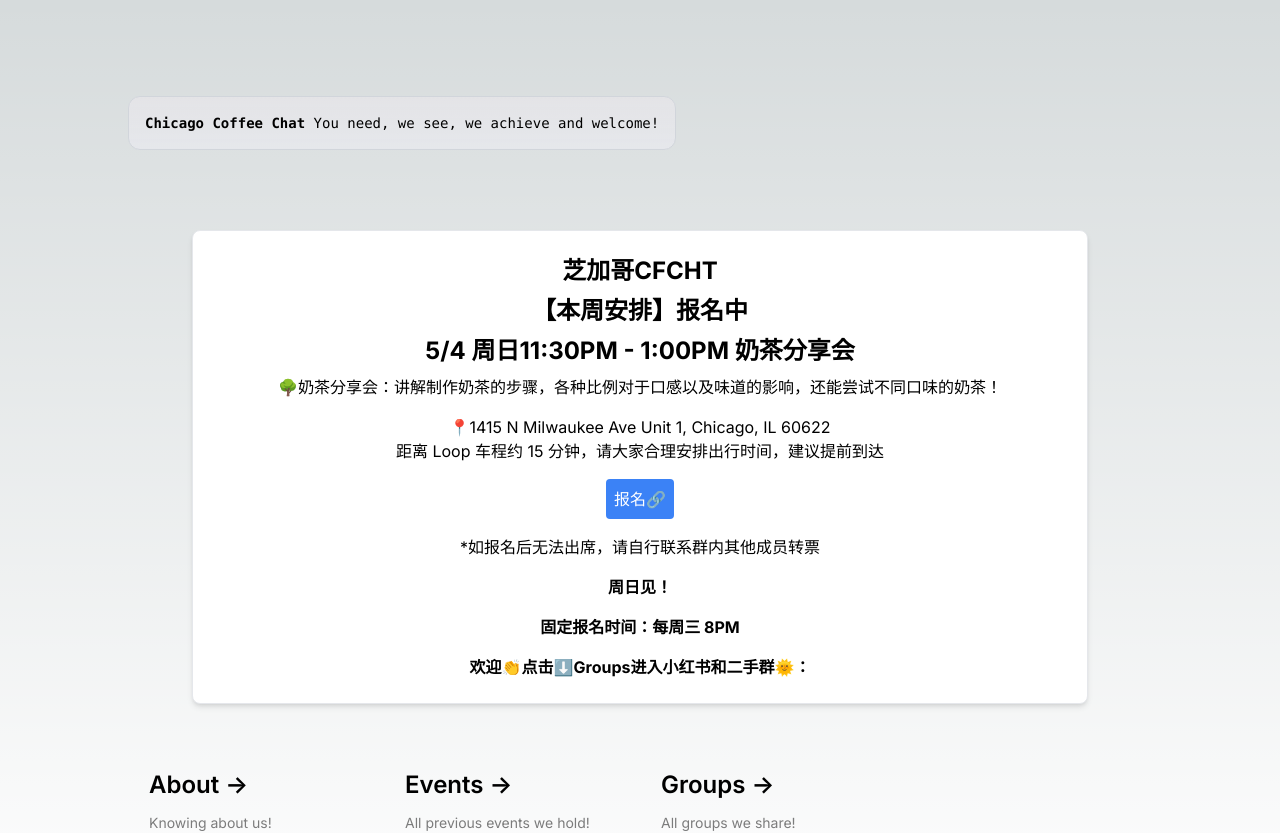
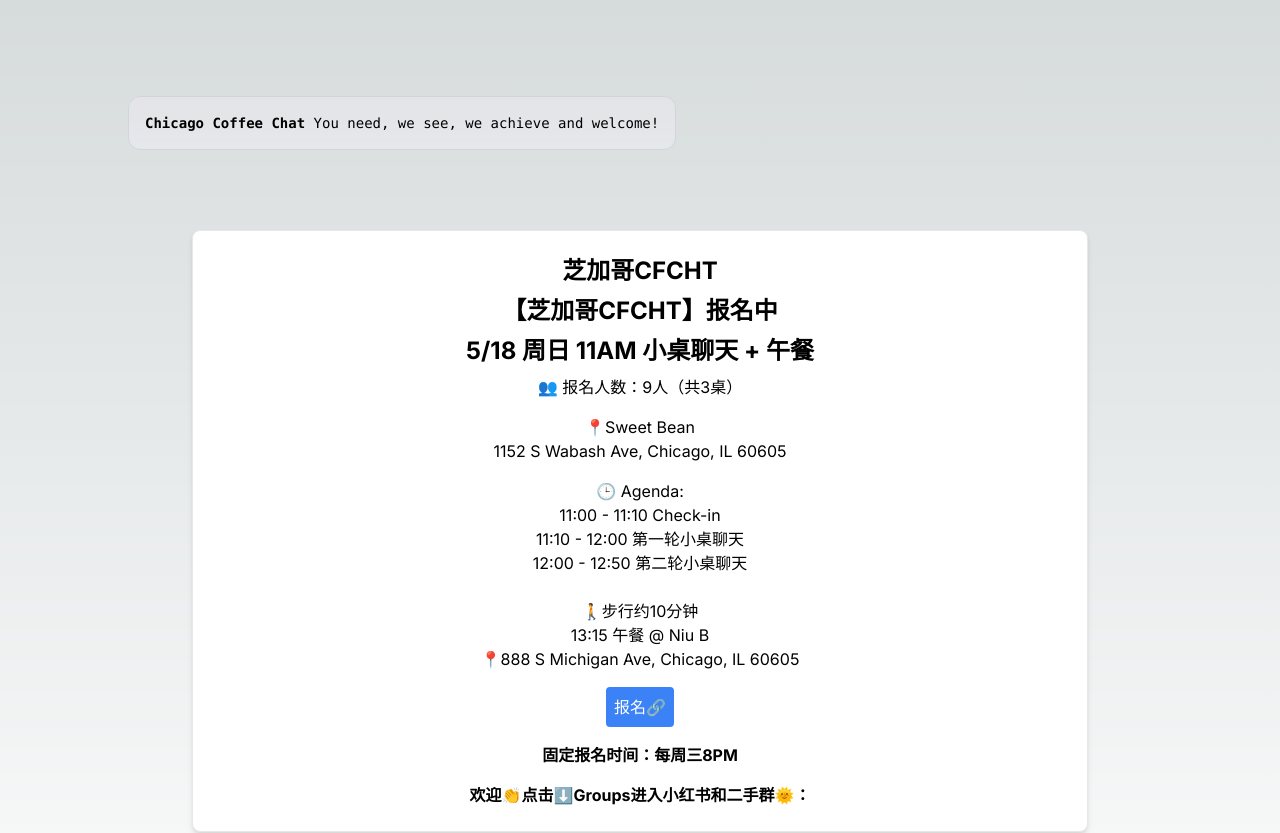
Before and after one commit to Brack-Wang/nextjs, a Next.js app: page / in a window 1280 px wide. Shown: the top 833 px of the page. Built offline with nearby package versions, Linux system fonts and the light colour scheme.

Commit message:
Update page.tsx

```diff
--- a/app/page.tsx
+++ b/app/page.tsx
@@ -19,18 +19,17 @@ export default function Home() {
 
 
 
+      {/* TODO: Change the content for weekly events' information below */}
+      {/* Event Details Replacement Start */}
+        <h2 className="text-2xl font-bold mb-2">【芝加哥CFCHT】报名中</h2>
+        <h2 className="text-2xl font-bold mb-2">5/18 周日 11AM 小桌聊天 + 午餐</h2>
+        <p className="mb-4">👥 报名人数：9人（共3桌）</p>
+        <p className="mb-4">📍Sweet Bean<br />1152 S Wabash Ave, Chicago, IL 60605</p>
+        <p className="mb-4">🕒 Agenda:<br />11:00 - 11:10 Check-in<br />11:10 - 12:00 第一轮小桌聊天<br />12:00 - 12:50 第二轮小桌聊天<br /><br />🚶步行约10分钟<br />13:15 午餐 @ Niu B<br />📍888 S Michigan Ave, Chicago, IL 60605</p>
+        <a href="https://www.eventbrite.co.nz/e/cfcht518-11-tickets-1363822462699?aff=oddtdtcreator" target="_blank" className="inline-block bg-blue-500 text-white p-2 rounded hover:bg-blue-700 transition duration-300 ease-in-out">报名🔗</a>
+        <p className="mt-4 font-bold">固定报名时间：每周三8PM</p>
+      {/* Event Details Replacement End */}
 
-{/* TODO: Change the content for weekly events' information below */}
-{/* Event Details Replacement Start */}
-  <h2 className="text-2xl font-bold mb-2">【本周安排】报名中</h2>
-  <h2 className="text-2xl font-bold mb-2">5/4  周日11:30PM - 1:00PM 奶茶分享会</h2>
-  <p className="mb-4">🌳奶茶分享会：讲解制作奶茶的步骤，各种比例对于口感以及味道的影响，还能尝试不同口味的奶茶！</p>
-  <p className="mb-4">📍1415 N Milwaukee Ave Unit 1, Chicago, IL 60622<br />距离 Loop 车程约 15 分钟，请大家合理安排出行时间，建议提前到达</p>
-  <a href="https://www.eventbrite.com/e/cfcht54-1130pm-100pm-tickets-1347235390319?aff=oddtdtcreator" target="_blank" className="inline-block bg-blue-500 text-white p-2 rounded hover:bg-blue-700 transition duration-300 ease-in-out">报名🔗</a>
-  <p className="mt-4">*如报名后无法出席，请自行联系群内其他成员转票</p>
-  <p className="mt-4 font-bold">周日见！</p>
-  <p className="mt-4 font-bold">固定报名时间：每周三 8PM</p>
-{/* Event Details Replacement End */}
 
 
 
```
